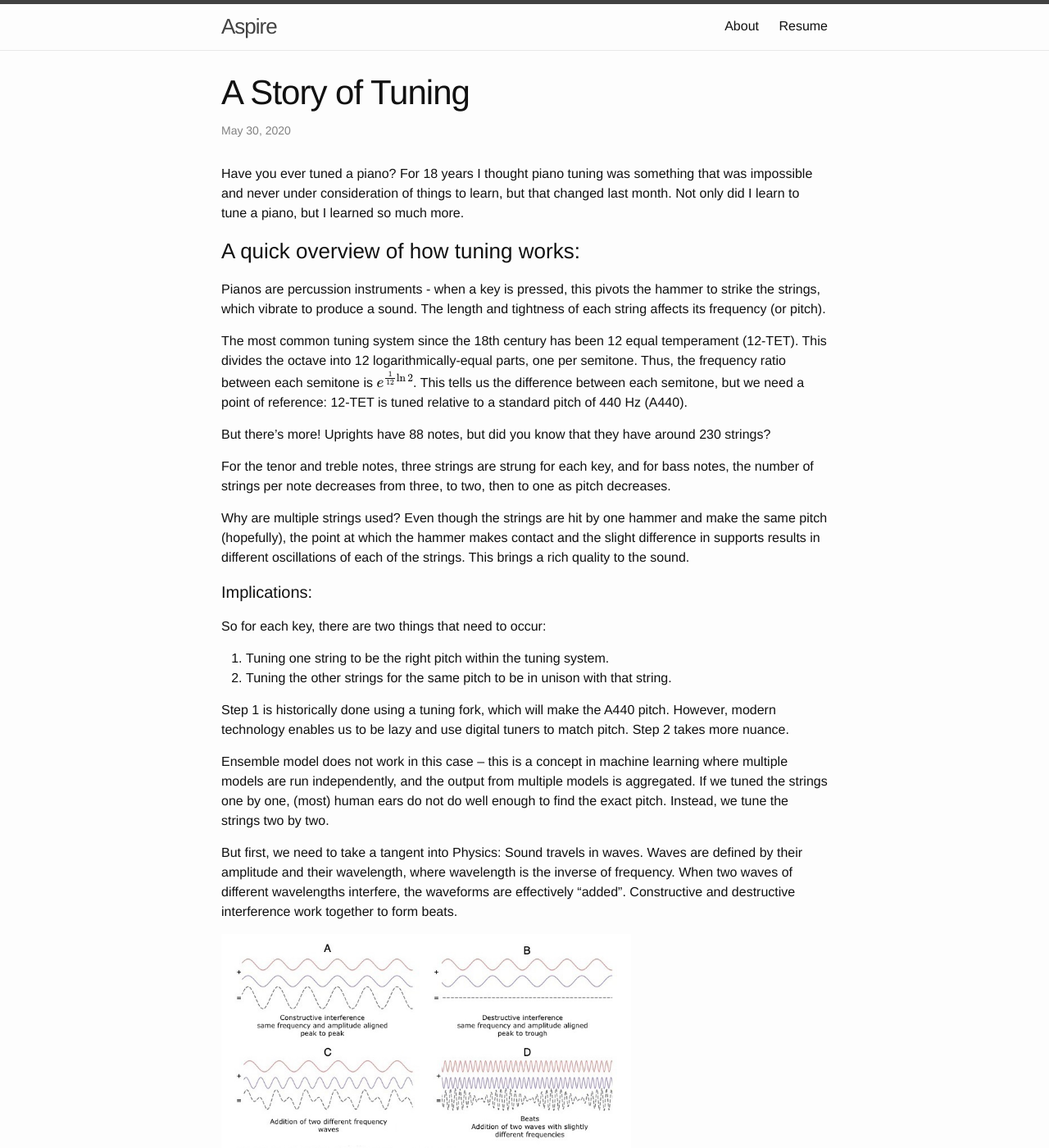
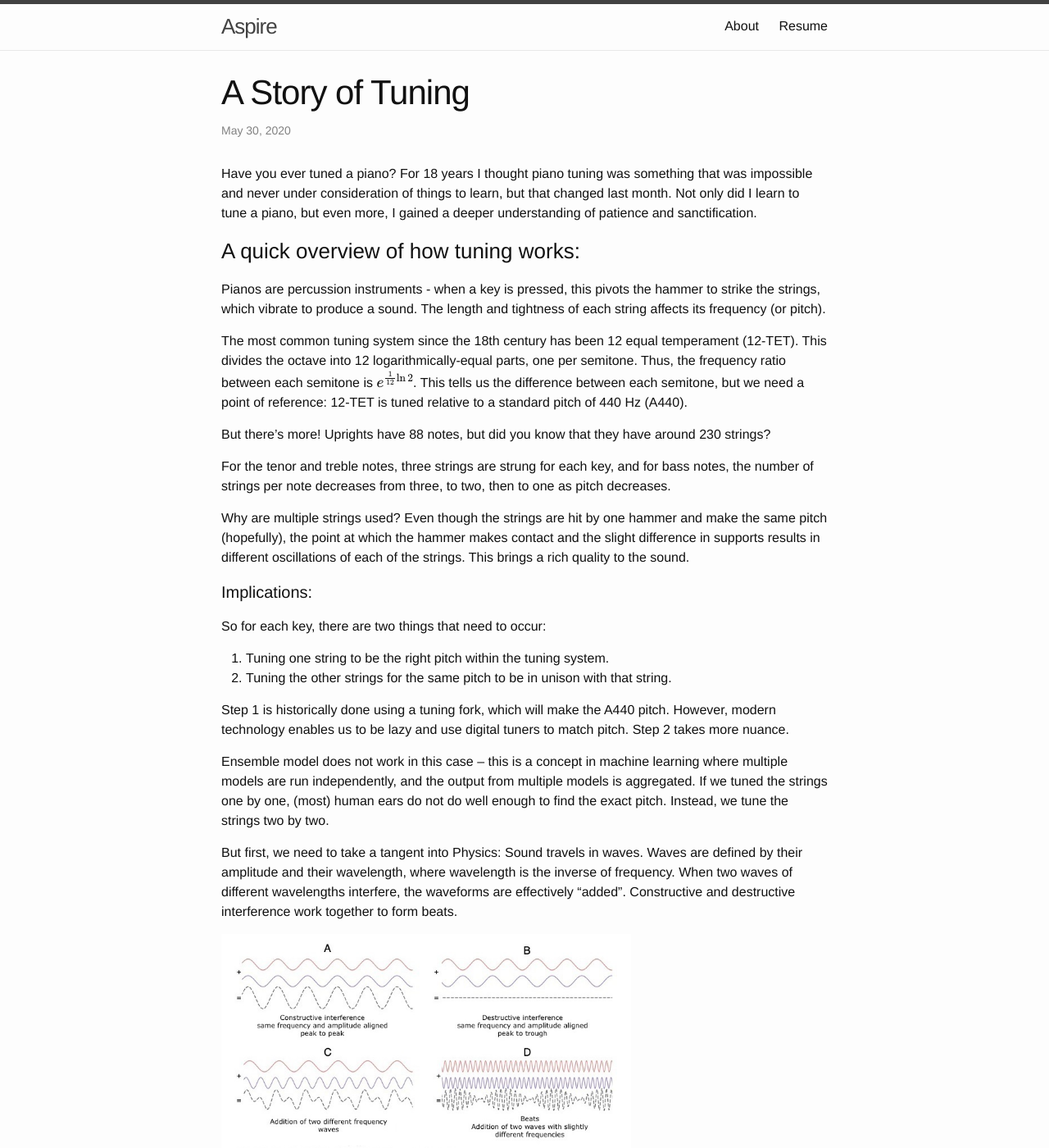
Before and after one commit to aliceranzhou/aliceranzhou.github.io, a Jekyll site: the page built from _posts/2020-05-29-a-story-of-tuning.md, in a window 1280 px wide and 1400 px high. Shown: the whole window at 82% size. Built offline with Jekyll 4.4.1, drawn with Linux system fonts in a browser that asks for light colours; formulas are drawn with MathJax 3; some of the changed text lies outside the part shown.

Commit message:
small edit

```diff
--- a/_posts/2020-05-29-a-story-of-tuning.md
+++ b/_posts/2020-05-29-a-story-of-tuning.md
@@ -5,7 +5,7 @@ date: 2020-05-29 21:18:32 -0400
 usemathjax: true
 ---
 
-Have you ever tuned a piano? For 18 years I thought piano tuning was something that was impossible and never under consideration of things to learn, but that changed last month. Not only did I learn to tune a piano, but I learned so much more.
+Have you ever tuned a piano? For 18 years I thought piano tuning was something that was impossible and never under consideration of things to learn, but that changed last month. Not only did I learn to tune a piano, but even more, I gained a deeper understanding of patience and sanctification.
 
 ### A quick overview of how tuning works:
 
```
Also changed, not shown: other parts of _posts/2020-05-29-a-story-of-tuning.md (+3 -3 lines).
